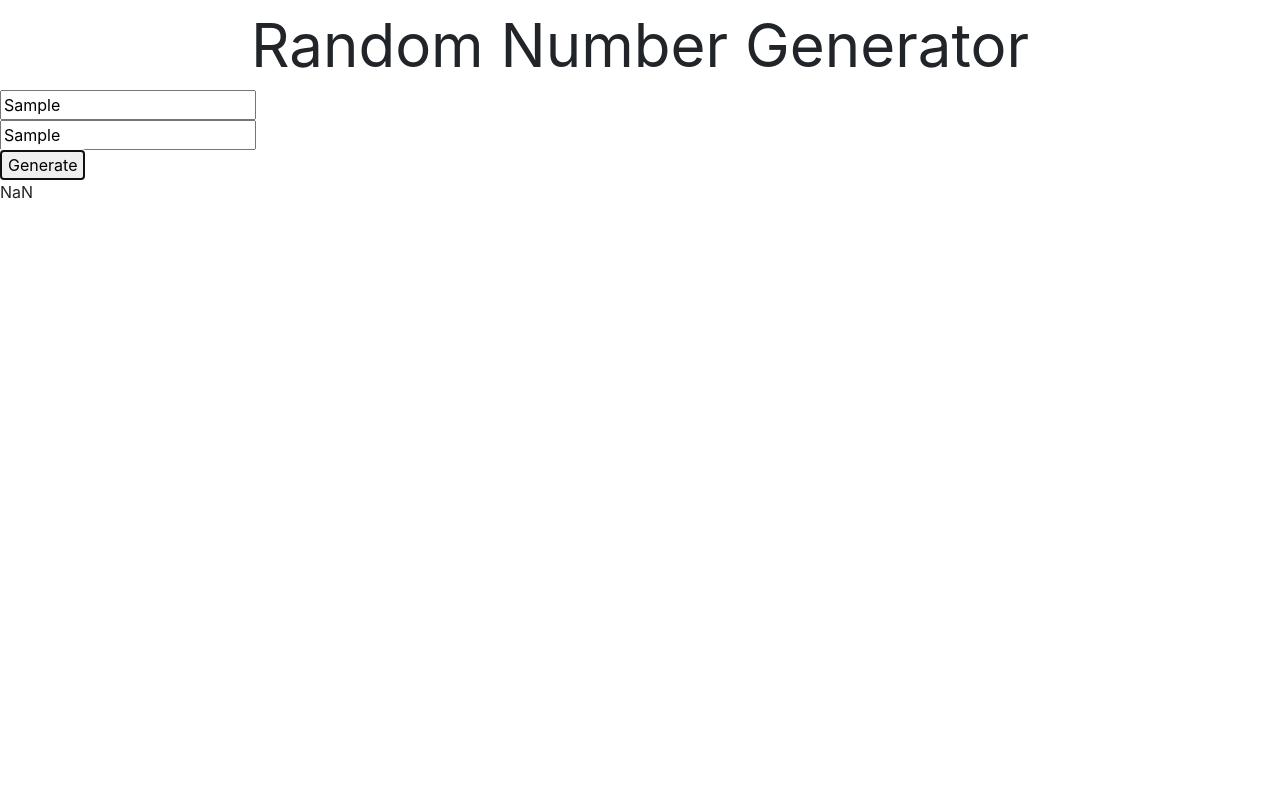
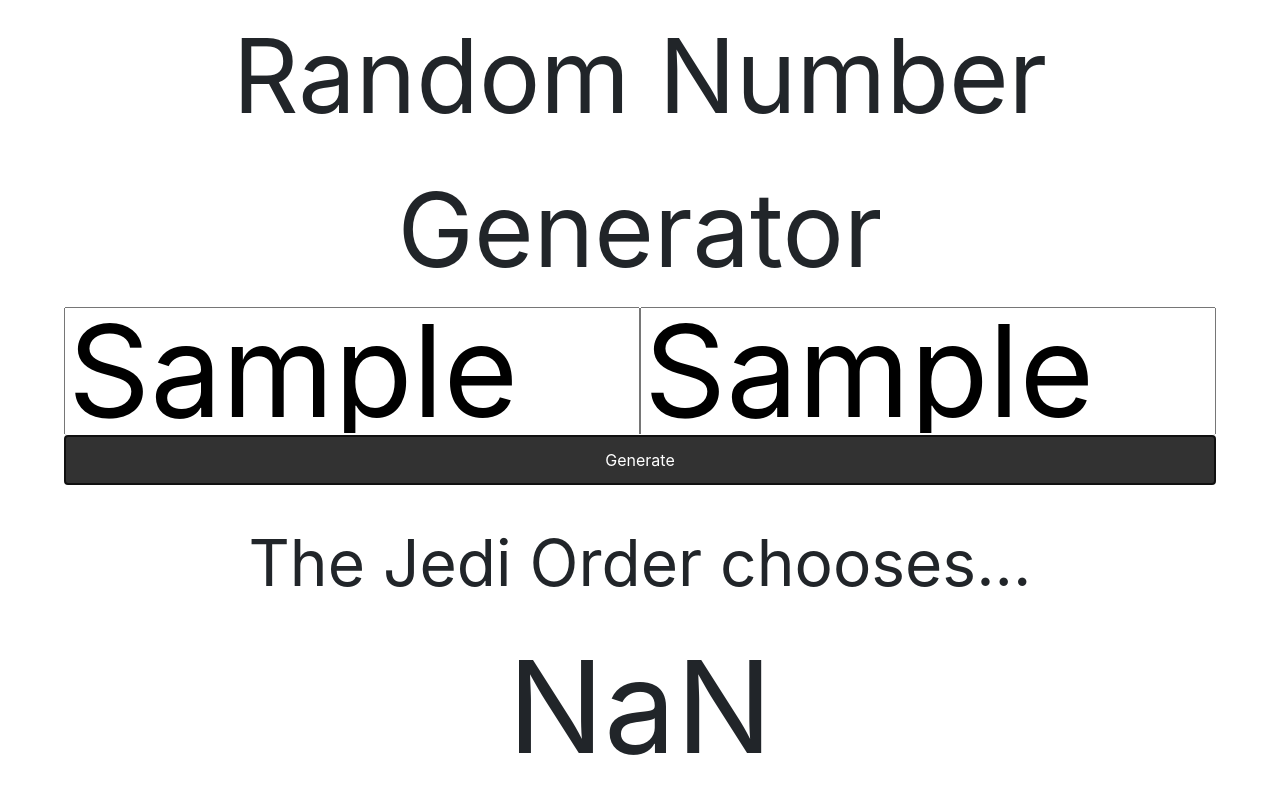
Before and after one commit to cforsythe/rand_num_gen, an Angular app: page / in a window 1280 px wide. Both pictures are taken after typing "Sample", "Sample" into the empty fields and a click on the button "Generate". Shown: the top 794 px of the page. Built offline with nearby package versions, Linux system fonts and the light colour scheme.

Commit message:
cleaned up CSS and made prettier

```diff
--- a/src/app/app.component.css
+++ b/src/app/app.component.css
@@ -1,4 +1,7 @@
 header{
  text-align: center;
- font-size: 60px;
+ font-size: 8vw;
 }
+body{
+    text-align: center;
+}
--- a/src/app/number-gen/number-gen.component.css
+++ b/src/app/number-gen/number-gen.component.css
@@ -0,0 +1,29 @@
+input{
+    height: 10vw;
+    font-size: 10vw;
+    width: 100%
+}
+.numberin{
+    display: inline-block;
+    width: 50%;
+}
+.input-area{
+    width: 90%;
+    margin: auto;
+}
+button{
+    height: 50px;
+    width: 100%;
+    background-color: #323232;
+    color: white;
+}
+#comment{
+    font-size: 5vw;
+}
+#generated{
+    font-size: 10vw;
+}
+#gen-div{
+    text-align: center;
+    padding: 30px;
+}
--- a/src/app/number-gen/number-gen.component.html
+++ b/src/app/number-gen/number-gen.component.html
@@ -3,15 +3,19 @@
     <strong>Error: {{ message }}</strong>
   </div>
 </div>
-<div>
+<div class="input-area">
+  <div class='numberin'>
     <input #r_start type='text' placeholder="Start Range">
   </div>
-<div>
+  <div class='numberin'>
     <input #r_stop type='text' placeholder="Stop Range">
   </div>
   <div>
     <button (click)='generateNumber(r_start.value, r_stop.value)'>Generate</button>
   </div>
-<div *ngIf="numberGenerated">
-  {{ generatedNumber}}
 </div>
+
+<div id='gen-div' *ngIf="numberGenerated">
+  <span id='comment'>The Jedi Order chooses...</span><br>
+  <span id='generated'>{{ generatedNumber}}</span>
+</div>
```
Lines whose indentation alone changed are shown as unchanged.
